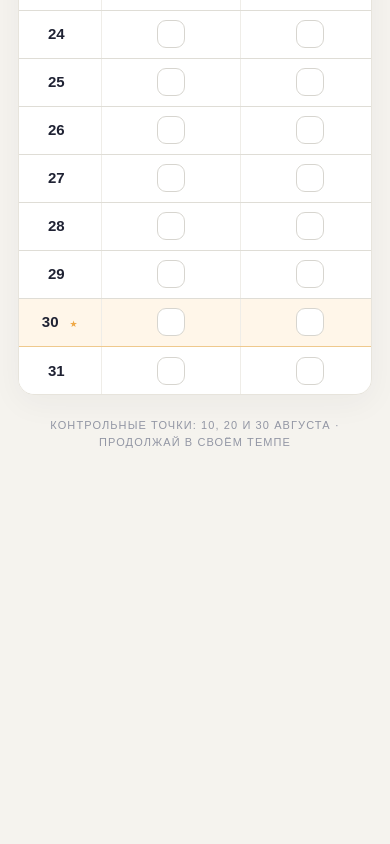
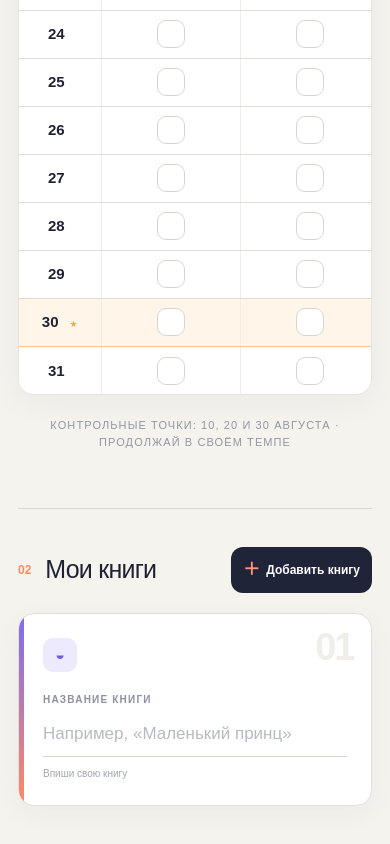
Before and after one commit to EzhiDoronin/dvoryanskaya-letopis, a Next.js app: page / in a window 390 px wide. Shown: the part 1770-2614 px from the top of the page. Before the commit the page ends 2264 px from the top, so only its background shows below. Built offline with nearby package versions, Linux system fonts and the light colour scheme.

Commit message:
Add editable book list

```diff
--- a/app/globals.css
+++ b/app/globals.css
@@ -58,6 +58,24 @@ tbody tr:hover td { background:#faf9f5; }
 .milestone td { background:#fff6e9 !important; border-bottom-color:#efc98d; border-top:1px solid #efc98d; }
 .milestone .dateCell:after { content:"★"; color:#efa845; font-size:9px; margin-left:4px; }
 .footnote { text-align:center; color:#9296a4; font-size:11px; text-transform:uppercase; letter-spacing:.1em; margin:22px 0 0; }
+.books { margin-top:58px; padding-top:38px; border-top:1px solid #d9d6cf; }
+.bookHead { align-items:center; }
+.addBook { border:0; background:#202438; color:white; border-radius:12px; padding:12px 17px; cursor:pointer; font-weight:bold; font-size:12px; transition:transform .2s,background .2s; }
+.addBook span { color:#ff9674; font-size:17px; vertical-align:-1px; margin-right:3px; }
+.addBook:hover { transform:translateY(-2px); background:#30364f; }
+.addBook:active { transform:translateY(0) scale(.97); }
+.bookGrid { display:grid; grid-template-columns:repeat(3,minmax(0,1fr)); gap:16px; }
+.bookCard { position:relative; min-height:190px; padding:24px; border-radius:16px; border:1px solid #e2dfd8; background:#fff; box-shadow:0 8px 28px #25263a0b; overflow:hidden; }
+.bookCard:before { content:""; position:absolute; width:5px; inset:0 auto 0 0; background:linear-gradient(#7c6cf2,#ff8a65); }
+.bookNumber { position:absolute; right:18px; top:14px; font-size:38px; line-height:1; font-weight:900; color:#f0eee9; letter-spacing:-.06em; }
+.bookMark { width:34px; height:34px; display:grid; place-items:center; border-radius:10px; background:#eeeafd; color:#6b5ae7; margin-bottom:20px; }
+.bookCard label { display:block; font-size:10px; font-weight:bold; color:#8c90a0; text-transform:uppercase; letter-spacing:.12em; margin-bottom:7px; }
+.bookCard input { width:100%; border:0; border-bottom:1px solid #d9d6cf; padding:7px 0 10px; outline:0; color:#202438; font-size:17px; font-weight:bold; background:transparent; transition:border-color .2s; }
+.bookCard input:focus { border-color:#7c6cf2; }
+.bookCard input::placeholder { color:#b8bac3; font-weight:400; }
+.savedHint { display:block; color:#a2a5b0; font-size:10px; margin-top:9px; }
+.removeBook { position:absolute; right:18px; bottom:18px; border:0; background:none; color:#b16f73; font-size:10px; cursor:pointer; padding:3px; opacity:.75; }
+.removeBook:hover { opacity:1; text-decoration:underline; }
 @keyframes checkPop { 0%{transform:scale(0) rotate(-25deg)} 70%{transform:scale(1.35) rotate(4deg)} 100%{transform:scale(1)} }
 @keyframes bounce { 40%{transform:scale(1.35) rotate(-7deg)} 70%{transform:scale(.9) rotate(3deg)} }
 @keyframes spark { 0%{opacity:1;transform:scale(.3) rotate(0)} 100%{opacity:0;transform:scale(1.7) rotate(35deg)} }
@@ -71,5 +89,9 @@ tbody tr:hover td { background:#faf9f5; }
   .quote { display:none !important; }
   .sectionHead { align-items:start; }
   .legend { display:none; }
+  .bookGrid { grid-template-columns:1fr; }
+  .bookHead { align-items:center; }
+  .addBook { padding:10px 12px; }
 }
+@media(min-width:721px) and (max-width:1050px) { .bookGrid { grid-template-columns:repeat(2,minmax(0,1fr)); } }
 @media(prefers-reduced-motion:reduce) { *,*:before,*:after { animation:none!important; transition:none!important; } }
--- a/app/page.tsx
+++ b/app/page.tsx
@@ -13,15 +13,19 @@ const habits = [
 const days = Array.from({ length: 31 }, (_, index) => index + 1);
 const weekday = ["СБ", "ВС", "ПН", "ВТ", "СР", "ЧТ", "ПТ"];
 const key = "habit-tracker-august-2026";
+const booksKey = "habit-tracker-books";
 
 export default function Home() {
   const [checked, setChecked] = useState<Record<string, boolean>>({});
   const [burst, setBurst] = useState("");
+  const [books, setBooks] = useState<string[]>([""]);
   const [loaded, setLoaded] = useState(false);
 
   useEffect(() => {
     try {
       setChecked(JSON.parse(localStorage.getItem(key) || "{}"));
+      const savedBooks = JSON.parse(localStorage.getItem(booksKey) || "null");
+      if (Array.isArray(savedBooks) && savedBooks.length) setBooks(savedBooks);
     } catch {}
     setLoaded(true);
   }, []);
@@ -29,6 +33,10 @@ export default function Home() {
   useEffect(() => {
     if (loaded) localStorage.setItem(key, JSON.stringify(checked));
   }, [checked, loaded]);
+
+  useEffect(() => {
+    if (loaded) localStorage.setItem(booksKey, JSON.stringify(books));
+  }, [books, loaded]);
 
   const total = Object.values(checked).filter(Boolean).length;
   const possible = days.length * habits.length;
@@ -124,6 +132,45 @@ export default function Home() {
           </table>
         </div>
         <p className="footnote">Контрольные точки: 10, 20 и 30 августа · Продолжай в своём темпе</p>
+
+        <section className="books">
+          <div className="sectionHead bookHead">
+            <div><span className="sectionNum">02</span><h2>Мои книги</h2></div>
+            <button className="addBook" onClick={() => setBooks((current) => [...current, ""])}>
+              <span>＋</span> Добавить книгу
+            </button>
+          </div>
+          <div className="bookGrid">
+            {books.map((book, index) => (
+              <article className="bookCard" key={index}>
+                <div className="bookNumber">{String(index + 1).padStart(2, "0")}</div>
+                <div className="bookMark">◒</div>
+                <label htmlFor={`book-${index}`}>Название книги</label>
+                <input
+                  id={`book-${index}`}
+                  value={book}
+                  onChange={(event) =>
+                    setBooks((current) =>
+                      current.map((title, bookIndex) => bookIndex === index ? event.target.value : title),
+                    )
+                  }
+                  placeholder="Например, «Маленький принц»"
+                  maxLength={120}
+                />
+                <span className="savedHint">{book.trim() ? "Сохранено автоматически" : "Впиши свою книгу"}</span>
+                {books.length > 1 && (
+                  <button
+                    className="removeBook"
+                    onClick={() => setBooks((current) => current.filter((_, bookIndex) => bookIndex !== index))}
+                    aria-label={`Удалить книгу ${index + 1}`}
+                  >
+                    Удалить
+                  </button>
+                )}
+              </article>
+            ))}
+          </div>
+        </section>
       </section>
     </main>
   );
```
